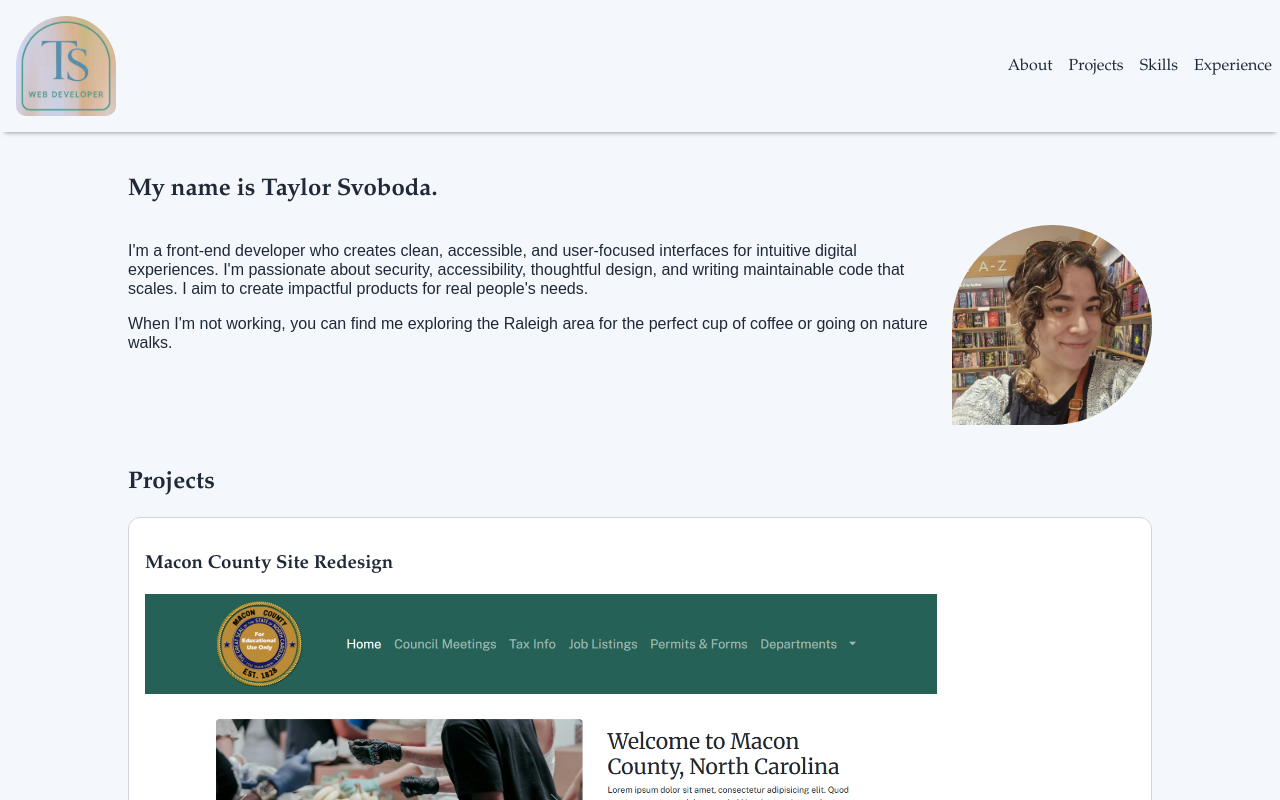
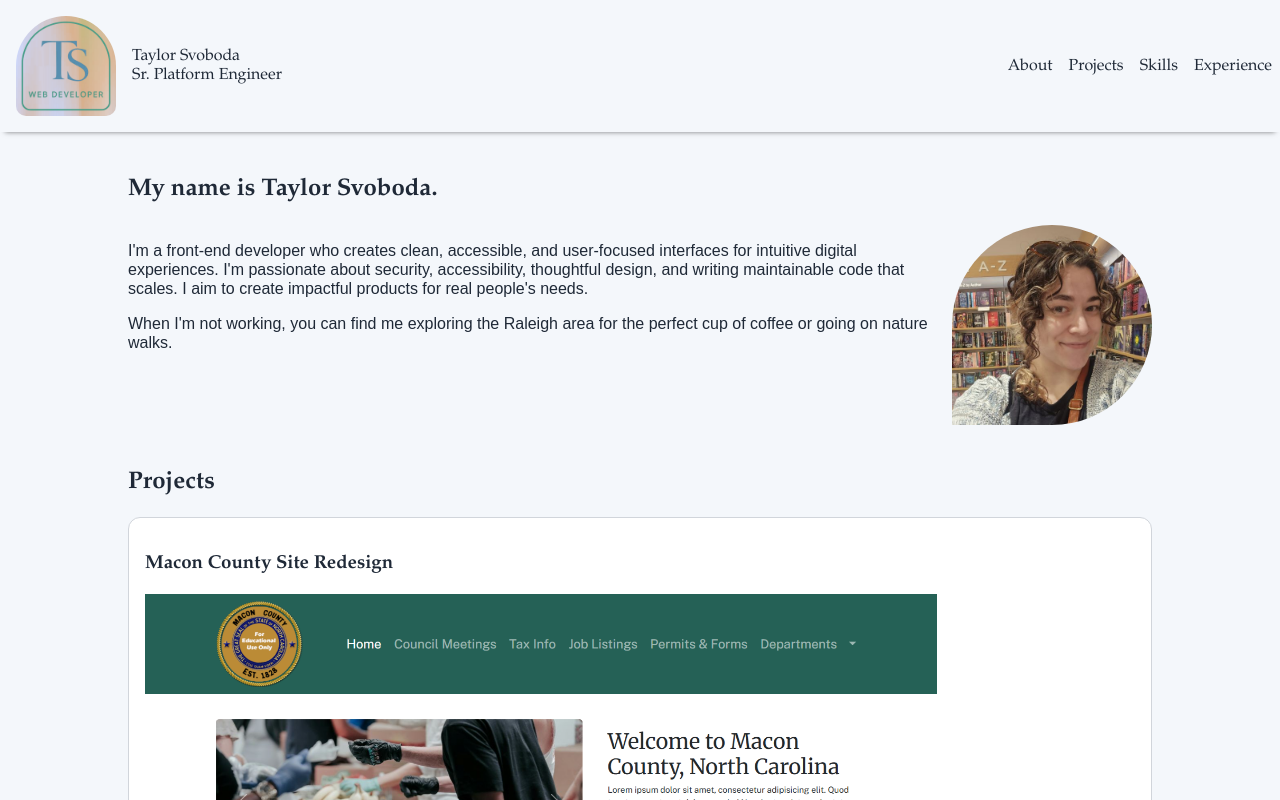
Before and after one commit to tsvoboda-wake/react-portfolio, a React (Vite) app: page / in a window 1280 px wide. Shown: the top 800 px of the page. Built offline with nearby package versions, Linux system fonts and the light colour scheme.

Commit message:
feat: header, footer, css

```diff
--- a/src/App.css
+++ b/src/App.css
@@ -33,8 +33,19 @@ header {
 .logo {
   width: 100px;
   height: 100px;
+  border-radius: 50% 50% 10% 10%;
+}
+
+.logoNamePos {
   margin: 1rem;
-  border-radius: 50% 50% 10% 10%;
+}
+
+.namePos {
+  margin: 1rem auto;
+}
+
+.namePos p {
+  margin: 0;
 }
 
 nav li {
@@ -48,8 +59,13 @@ nav li a {
 }
 
 @media (min-width: 768px) {
-  .logo {
-    float: inline-start;
+  .logoNamePos {
+    display: flex;
+    align-items: center;
+  }
+
+  .namePos {
+    margin-left: 1rem;
   }
 
   header {
@@ -64,7 +80,8 @@ nav li a {
 h1,
 h2,
 h3,
-nav li a {
+nav li a,
+.namePos {
   font-family: 'Palatino Linotype', 'Book Antiqua', Palatino, serif;
 }
 
--- a/src/components/Footer.jsx
+++ b/src/components/Footer.jsx
@@ -9,6 +9,13 @@ export default function Footer() {
         >
           Visit my GitHub
         </a>
+        <a
+          href='https://www.linkedin.com/in/taylor-svoboda/'
+          target='_blank'
+          rel='noopener noreferrer'
+        >
+          Let&apos;s connect on LinkedIn
+        </a>
       </p>
       <p>&copy; 2026 Taylor Svoboda. All rights reserved.</p>
     </footer>
--- a/src/components/Header.jsx
+++ b/src/components/Header.jsx
@@ -1,15 +1,37 @@
-import logo from '../assets/ts-logo.png'
+import logo from '../assets/ts-logo.png';
 
 export default function Header() {
   return (
     <header className='header'>
-      <img src={logo} alt="Logo" className="logo" />
+      <div className='logoNamePos'>
+        <img src={logo} alt='Logo' className='logo' />
+        <div className='namePos'>
+          <p>Taylor Svoboda</p>
+          <p>Sr. Platform Engineer</p>
+        </div>
+      </div>
       <nav>
         <ul>
-          <li><a className='navItem' href="#about">About</a></li>
-          <li><a className='navItem' href="#projects">Projects</a></li>
-          <li><a className='navItem' href="#skills">Skills</a></li>
-          <li><a className='navItem' href="#experience">Experience</a></li>
+          <li>
+            <a className='navItem' href='#about'>
+              About
+            </a>
+          </li>
+          <li>
+            <a className='navItem' href='#projects'>
+              Projects
+            </a>
+          </li>
+          <li>
+            <a className='navItem' href='#skills'>
+              Skills
+            </a>
+          </li>
+          <li>
+            <a className='navItem' href='#experience'>
+              Experience
+            </a>
+          </li>
         </ul>
       </nav>
     </header>
```
